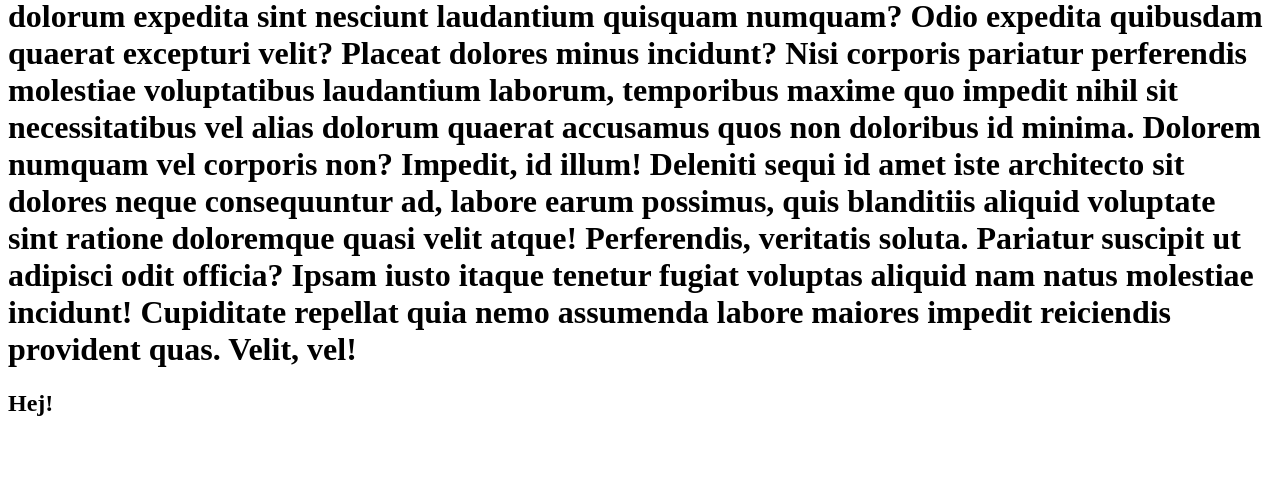
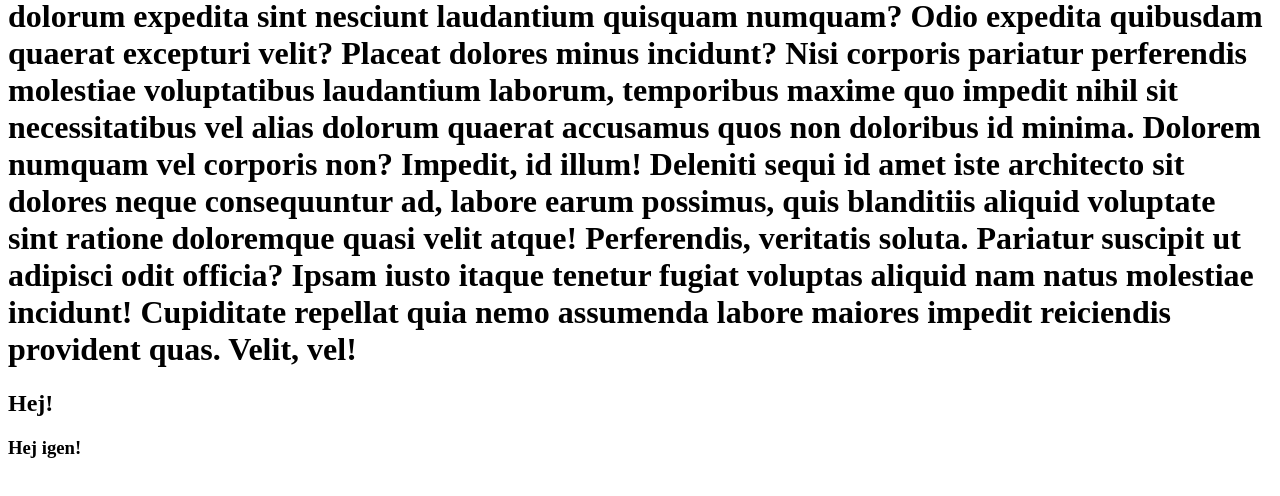
Before and after one commit to Binett/NetlifyTest, a website: page index.html in a window 1280 px wide. Shown: the part 60-556 px from the top of the page. Drawn offline with Linux system fonts and the light colour scheme.

Commit message:
Added another hello!

```diff
--- a/index.html
+++ b/index.html
@@ -26,5 +26,6 @@
       provident quas. Velit, vel!
     </h1>
     <h2>Hej!</h2>
+    <h3>Hej igen!</h3>
   </body>
 </html>
```
